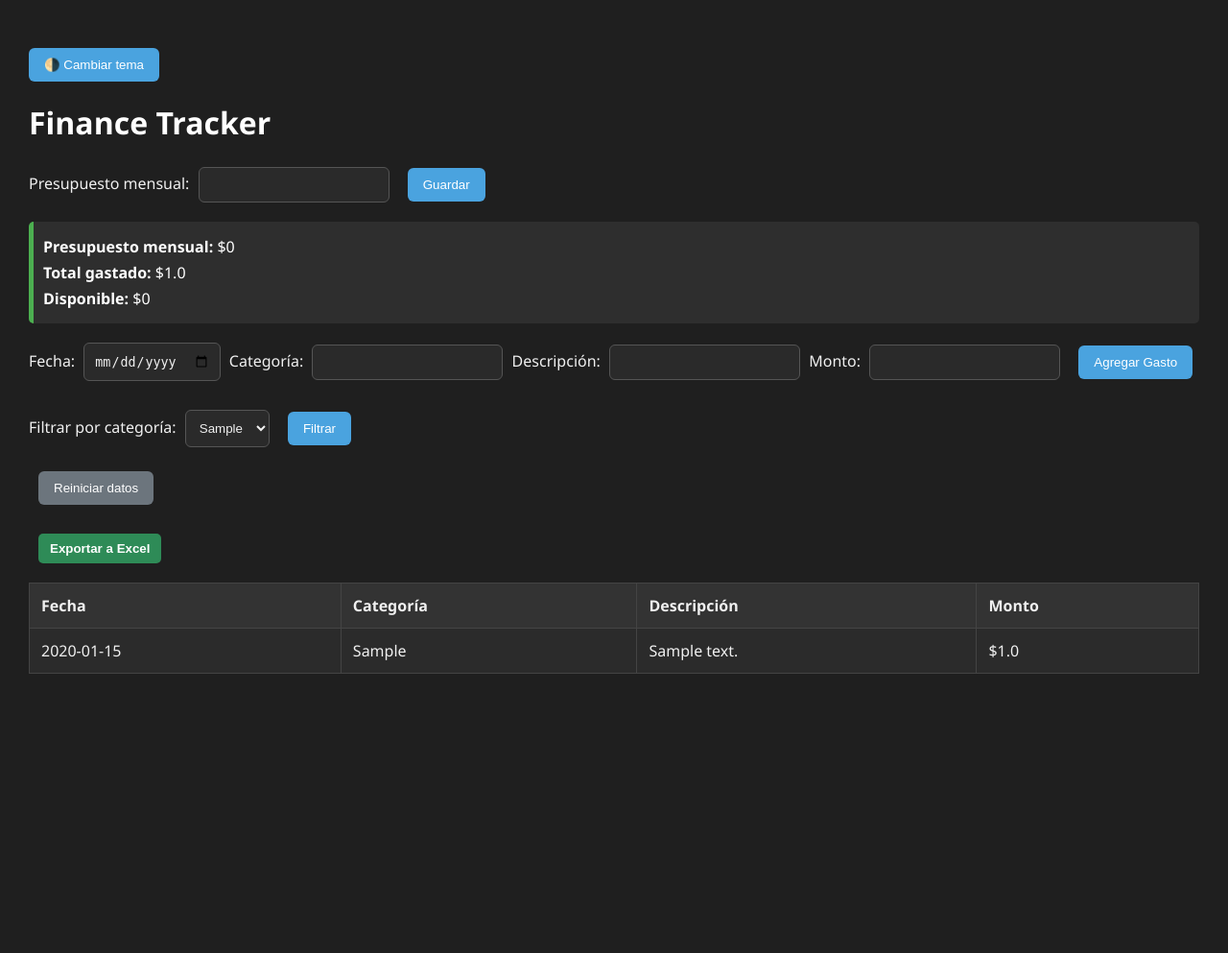
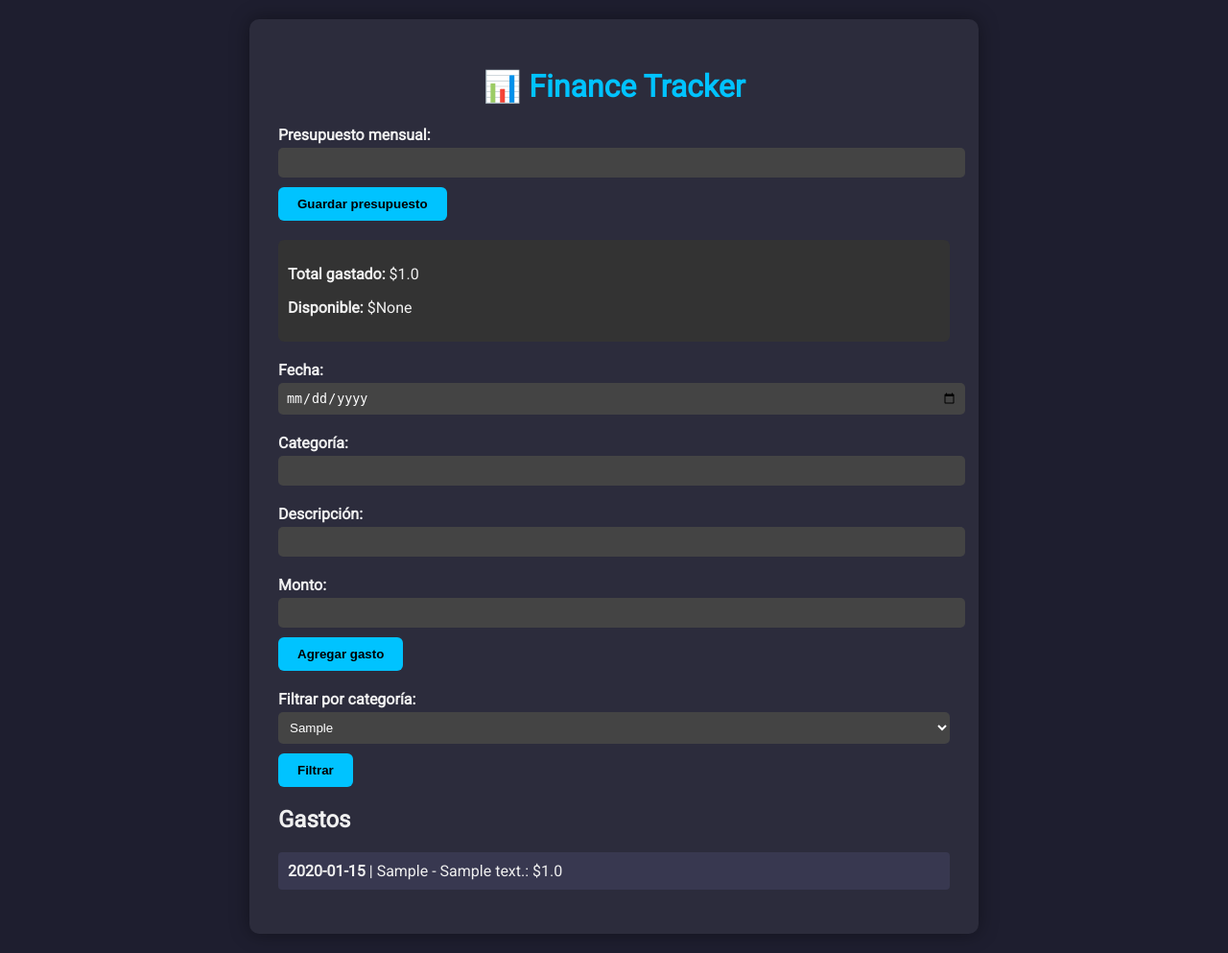
Before and after one commit to Trenyu/finance-tracker, a Flask app: page / in a window 1280 px wide. Shown: the whole page at 96% size. Before the commit the page ends 702 px from the top, so only its background shows below. Run offline with Flask 3, Linux system fonts and the light colour scheme; tables that the repository leaves empty hold one stand-in row (values such as "Sample post").

Commit message:
💄 Mejorando diseño y experiencia de usuario

```diff
--- a/static/style.css
+++ b/static/style.css
@@ -1,196 +1,85 @@
 body {
-  font-family: 'Segoe UI', sans-serif;
-  background-color: #1f1f1f;
+  margin: 0;
+  font-family: 'Roboto', sans-serif;
+  background-color: #1e1e2f;
   color: #f0f0f0;
-  margin: 30px;
-  transition: background-color 0.4s ease, color 0.4s ease;
+  display: flex;
+  justify-content: center;
+  padding: 20px;
+}
+
+.container {
+  width: 100%;
+  max-width: 700px;
+  background-color: #2c2c3c;
+  padding: 30px;
+  border-radius: 10px;
+  box-shadow: 0 0 20px rgba(0,0,0,0.4);
 }
 
 h1 {
-  color: #ffffff;
+  text-align: center;
+  color: #00c3ff;
+}
+
+.form {
   margin-bottom: 20px;
 }
 
-form {
-  margin-bottom: 20px;
+.form label {
+  display: block;
+  margin: 10px 0 4px;
+  font-weight: bold;
 }
 
-input, select {
-  margin: 5px;
-  padding: 10px;
-  border: 1px solid #555;
-  border-radius: 6px;
-  background-color: #2a2a2a;
-  color: #f0f0f0;
-  transition: background-color 0.3s, color 0.3s;
-}
-
-input:focus, select:focus {
-  outline: none;
-  border-color: #4aa3df;
+.form input,
+.form select {
+  width: 100%;
+  padding: 8px;
+  border: none;
+  border-radius: 5px;
+  margin-bottom: 10px;
+  background-color: #444;
+  color: #fff;
 }
 
 button {
-  padding: 10px 16px;
-  background-color: #4aa3df;
-  color: #fff;
+  background-color: #00c3ff;
+  color: #000;
+  padding: 10px 20px;
   border: none;
   border-radius: 6px;
-  cursor: pointer;
-  transition: background-color 0.3s ease;
-}
-
-button:hover {
-  background-color: #3498db;
-}
-
-button[type="submit"] {
-  margin-left: 10px;
-}
-
-button.red {
-  background-color: #6c757d;
-  color: #fff;
-}
-
-button.red:hover {
-  background-color: #5a6268;
-}
-
-.boton-exportar {
-  background-color: #2e8b57;
-  color: white;
-  padding: 8px 12px;
-  border: none;
-  border-radius: 5px;
-  margin-left: 10px;
-  margin-top: 10px;
   cursor: pointer;
   font-weight: bold;
 }
 
-.boton-exportar:hover {
-  background-color: #248f6b;
+button:hover {
+  background-color: #00a0cc;
 }
 
-table {
-  border-collapse: collapse;
-  width: 100%;
-  margin-top: 20px;
-}
-
-th, td {
-  border: 1px solid #444;
-  padding: 12px;
-  text-align: left;
-}
-
-th {
+.resumen {
+  margin: 20px 0;
+  padding: 10px;
   background-color: #333;
-  color: #f0f0f0;
-}
-
-tr:nth-child(even) {
-  background-color: #2b2b2b;
-}
-
-.total {
-  margin-top: 15px;
-  font-weight: bold;
-  color: #ffffff;
-}
-
-body.light {
-  background-color: #f4f4f4;
-  color: #222;
-}
-
-body.light input,
-body.light select,
-body.light button,
-body.light table,
-body.light th,
-body.light td {
-  background-color: #fff;
-  color: #222;
-  border: 1px solid #ccc;
-}
-
-body.light button {
-  background-color: #4aa3df;
-  color: white;
-}
-
-body.light button:hover {
-  background-color: #3498db;
-}
-
-body.light .boton-exportar {
-  background-color: #3cb371;
-}
-
-body.light .boton-exportar:hover {
-  background-color: #2e8b57;
-}
-
-body.light .total {
-  color: #333;
+  border-radius: 6px;
 }
 
 .alerta {
-  background-color: #ffcccb;
-  color: #a94442;
+  background-color: #ff4d4d;
   padding: 10px;
+  color: white;
   margin-top: 10px;
-  border: 1px solid #a94442;
-  border-radius: 5px;
-  font-weight: bold;
-  text-align: center;
+  border-radius: 6px;
 }
 
-.presupuesto {
-  margin-top: 10px;
-  font-weight: bold;
-  color: #e0e0e0;
+.gastos ul {
+  list-style: none;
+  padding: 0;
 }
 
-.positivo {
-  color: #8fce00;
+.gastos li {
+  background-color: #383850;
+  padding: 10px;
+  border-radius: 4px;
+  margin-bottom: 5px;
 }
-
-.peligro {
-  color: #ffcc00;
-}
-
-.negativo {
-  color: #ff4d4d;
-  font-weight: bold;
-}
-
-.resumen {
-  background-color: #2e2e2e;
-  color: #fff;
-  border-left: 5px solid #4caf50;
-  padding: 10px;
-  margin: 15px 0;
-  border-radius: 5px;
-  transition: background-color 0.3s ease;
-}
-
-.resumen p {
-  margin: 5px 0;
-  font-size: 16px;
-}
-
-.resumen-negativo {
-  border-left: 5px solid #e74c3c;
-  background-color: #3c2e2e;
-  color: #ffd6d6;
-}
-
-.aviso-suave {
-  background-color: transparent;
-  color: #f39c12;
-  font-weight: bold;
-  padding: 10px 0;
-}
--- a/templates/index.html
+++ b/templates/index.html
@@ -4,83 +4,56 @@
   <meta charset="UTF-8">
   <title>Finance Tracker</title>
   <link rel="stylesheet" href="{{ url_for('static', filename='style.css') }}">
+  <link href="https://fonts.googleapis.com/css2?family=Roboto&display=swap" rel="stylesheet">
 </head>
 <body>
+  <div class="container">
+    <h1>📊 Finance Tracker</h1>
 
-<button onclick="toggleTheme()" style="margin-top: 20px;">🌗 Cambiar tema</button>
-
-<script>
-  function toggleTheme() {
-    document.body.classList.toggle("light");
-    localStorage.setItem("theme", document.body.classList.contains("light") ? "light" : "dark");
-  }
-
-  window.onload = () => {
-    if (localStorage.getItem("theme") === "light") {
-      document.body.classList.add("light");
-    }
-  };
-</script>
-
-<h1>Finance Tracker</h1>
-
-<form action="/presupuesto" method="post" style="margin-bottom: 10px;">
-  <label for="presupuesto">Presupuesto mensual:</label>
-  <input type="number" name="presupuesto" value="{{ presupuesto_maximo or '' }}" min="0" required>
-  <button type="submit">Guardar</button>
+    <form action="/presupuesto" method="post" class="form">
+      <label>Presupuesto mensual:</label>
+      <input type="number" name="presupuesto" min="0" value="{{ presupuesto_maximo or '' }}" required>
+      <button type="submit">Guardar presupuesto</button>
     </form>
 
-<div class="resumen {% if restante is not none and restante < 0 %}resumen-negativo{% endif %}">
-  <p><strong>Presupuesto mensual:</strong> ${{ presupuesto_maximo or 0 }}</p>
+    <div class="resumen">
       <p><strong>Total gastado:</strong> ${{ total }}</p>
-  <p><strong>Disponible:</strong> ${{ restante if restante is not none else 0 }}</p>
+      <p><strong>Disponible:</strong> ${{ restante }}</p>
+      {% if aviso %}
+      <div class="alerta">{{ aviso }}</div>
+      {% endif %}
     </div>
 
-<form action="/agregar" method="post">
-  <label>Fecha: <input type="date" name="fecha" required></label>
-  <label>Categoría: <input type="text" name="categoria" required></label>
-  <label>Descripción: <input type="text" name="descripcion" required></label>
-  <label>Monto: <input type="number" name="monto" step="0.01" required></label>
-  <button type="submit">Agregar Gasto</button>
+    <form action="/agregar" method="post" class="form">
+      <label>Fecha:</label>
+      <input type="date" name="fecha" required>
+      <label>Categoría:</label>
+      <input type="text" name="categoria" required>
+      <label>Descripción:</label>
+      <input type="text" name="descripcion" required>
+      <label>Monto:</label>
+      <input type="number" step="0.01" name="monto" required>
+      <button type="submit">Agregar gasto</button>
     </form>
 
-<form action="/filtrar" method="post">
-  <label>Filtrar por categoría:
+    <form action="/filtrar" method="post" class="form">
+      <label>Filtrar por categoría:</label>
       <select name="categoria">
         {% for cat in categorias %}
         <option value="{{ cat }}">{{ cat }}</option>
         {% endfor %}
       </select>
-  </label>
       <button type="submit">Filtrar</button>
     </form>
 
-<form action="/reiniciar" method="post" onsubmit="return confirm('¿Estás seguro de que querés borrar todos los gastos?');">
-  <button type="submit" class="red">Reiniciar datos</button>
-</form>
-
-<a href="/exportar"><button class="boton-exportar">Exportar a Excel</button></a>
-
-{% if aviso %}
-  <p class="aviso-suave">{{ aviso }}</p>
-{% endif %}
-
-<table>
-  <tr>
-    <th>Fecha</th>
-    <th>Categoría</th>
-    <th>Descripción</th>
-    <th>Monto</th>
-  </tr>
-  {% for gasto in gastos %}
-  <tr>
-    <td>{{ gasto.fecha }}</td>
-    <td>{{ gasto.categoria }}</td>
-    <td>{{ gasto.descripcion }}</td>
-    <td>${{ gasto.monto }}</td>
-  </tr>
+    <div class="gastos">
+      <h2>Gastos</h2>
+      <ul>
+        {% for g in gastos %}
+        <li><strong>{{ g.fecha }}</strong> | {{ g.categoria }} - {{ g.descripcion }}: ${{ g.monto }}</li>
         {% endfor %}
-</table>
-
+      </ul>
+    </div>
+  </div>
 </body>
 </html>
```
Lines whose indentation alone changed are shown as unchanged.
